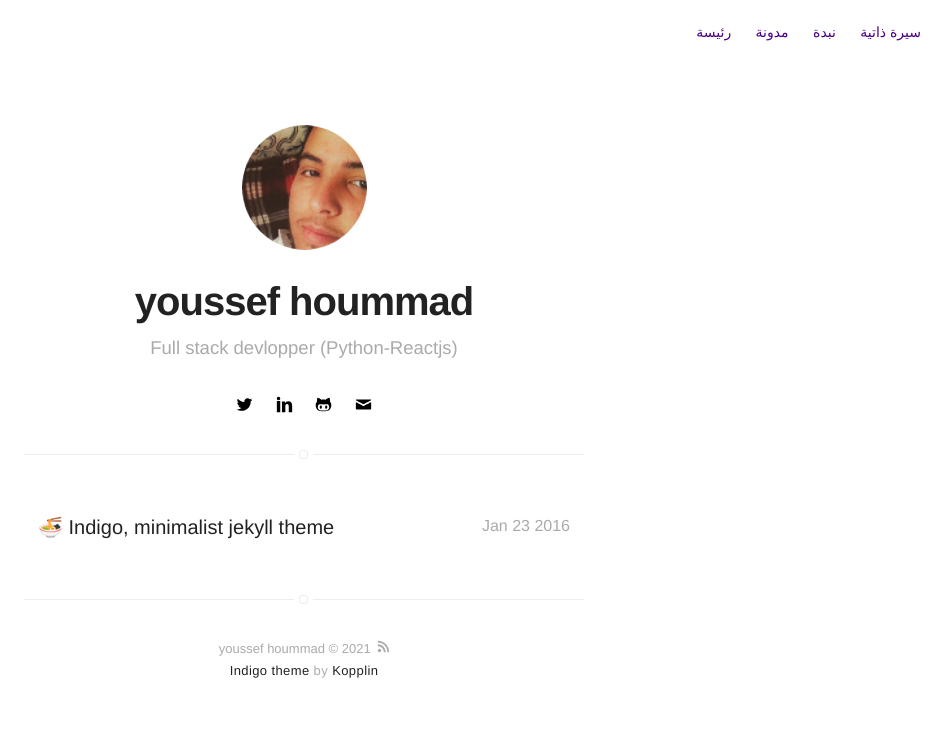
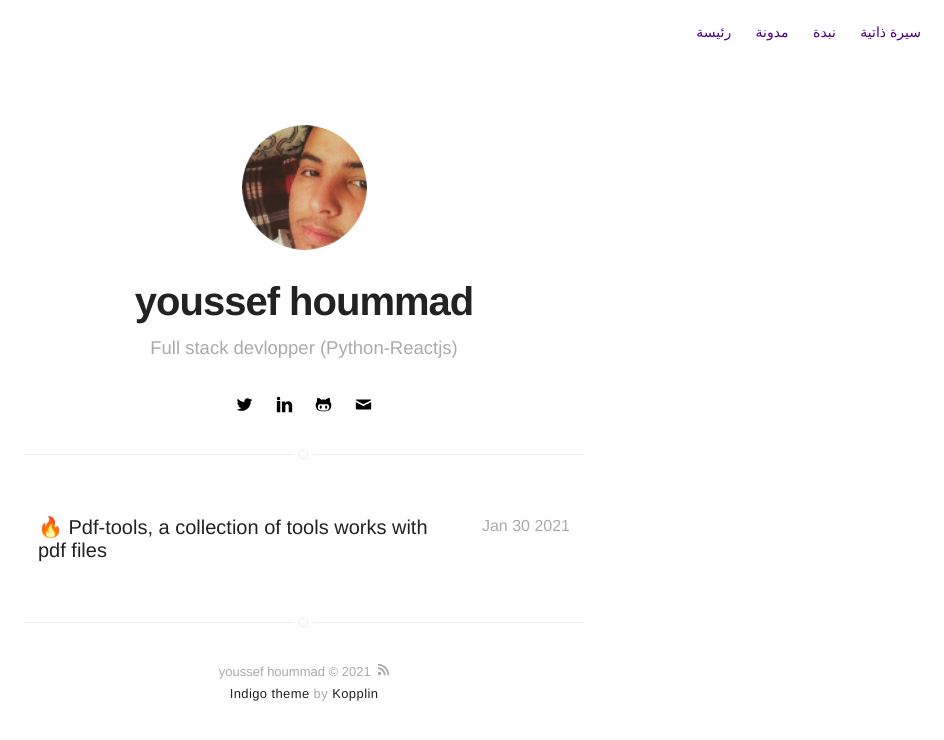
Before and after one commit to youssefhoummad/youssefhoummad.github-io, a Jekyll site: the page built from projects.html, in a window 1280 px wide. Shown: the top 740 px of the page, without its empty margins (336-1280 px from the left). Built offline with Jekyll 4.4.1, drawn with Linux system fonts in a browser that asks for light colours; emoji names are drawn with the system emoji font; part of the change alters nothing that is shown.

Commit message:
Update 2016-01-23-indigo-jekyll-theme.markdown

```diff
--- a/_posts/2016-01-23-indigo-jekyll-theme.markdown
+++ b/_posts/2016-01-23-indigo-jekyll-theme.markdown
@@ -1,35 +1,32 @@
 ---
-title: ":ramen: Indigo, minimalist jekyll theme"
+title: ":fire: Pdf-tools, a collection of tools works with pdf files"
 layout: post
-date: 2016-01-23 22:10
-tag: jekyll
+date: 2021-01-30 22:10
+tag: pdf
 image: https://sergiokopplin.github.io/indigo/assets/images/jekyll-logo-light-solid.png
 headerImage: true
 projects: true
-hidden: true # don't count this post in blog pagination
+hidden: False # don't count this post in blog pagination
 description: "This is a simple and minimalist template for Jekyll for those who likes to eat noodles."
 category: project
-author: johndoe
+author: youssefhoummad
 externalLink: false
 ---
 
 ![Screenshot](https://raw.githubusercontent.com/sergiokopplin/indigo/gh-pages/assets/screen-shot.png)
 
-Example of project - Indigo Minimalist Jekyll Template - [Demo](https://sergiokopplin.github.io/indigo/). This is a simple and minimalist template for Jekyll for those who likes to eat noodles.
+مجموعة من الأدوات للتعامل مع ملفات PDF
 
 ---
 
-What has inside?
+## ما وظائف البرنامج
 
-- Gulp
-- BrowserSync
-- Stylus
-- SVG
-- Travis
-- No JS
+- تجزئة ملف
+- تقليم حواشي ملف
+- دمج ملفين مع بعض
+- تحويل مجموعة صور إلى ملف
+- استخراج صور من ملف pdf
+
 - [98/100](https://developers.google.com/speed/pagespeed/insights/?url=http%3A%2F%2Fsergiokopplin.github.io%2Findigo%2F)
 
 ---
-
-[Check it out](https://sergiokopplin.github.io/indigo/) here.
-If you need some help, just [tell me](https://github.com/sergiokopplin/indigo/issues).
```
